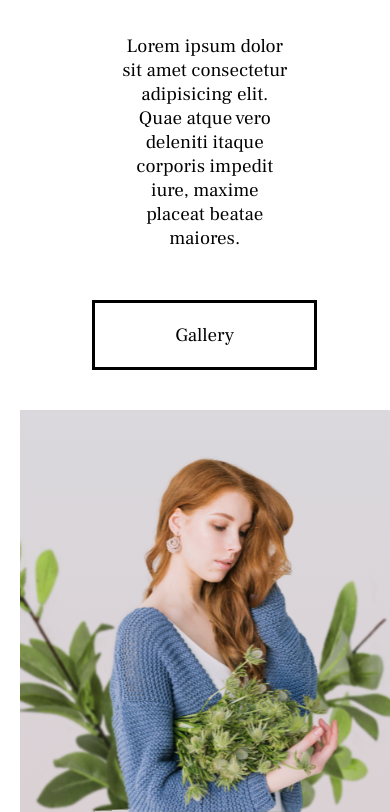
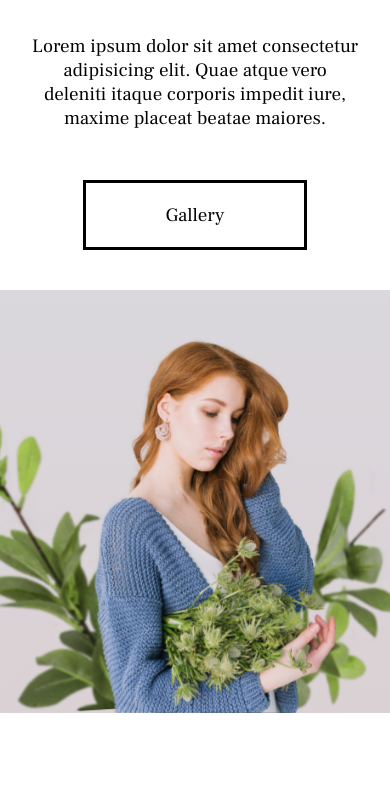
Before and after one commit to parsfront/web-project-2, a plain HTML site: page index.html in a window 390 px wide. Shown: the part 230-1042 px from the top of the page. After the commit the page ends 943 px from the top, so only its background shows below. Drawn offline with Linux system fonts and the light colour scheme.

Commit message:
Fixing Small Issues

```diff
--- a/css/style.css
+++ b/css/style.css
@@ -206,9 +206,18 @@ nav {
 }
 
 @media screen and (max-width:842px) {
+    .hero {
+        width: 100%;
+    }
+
+    /*burger things*/
     .burger {
         position: relative;
         display: block;
+    }
+
+    .hero-introduction p {
+        padding: 5rem 3rem;
     }
 
     .burger span {
```
